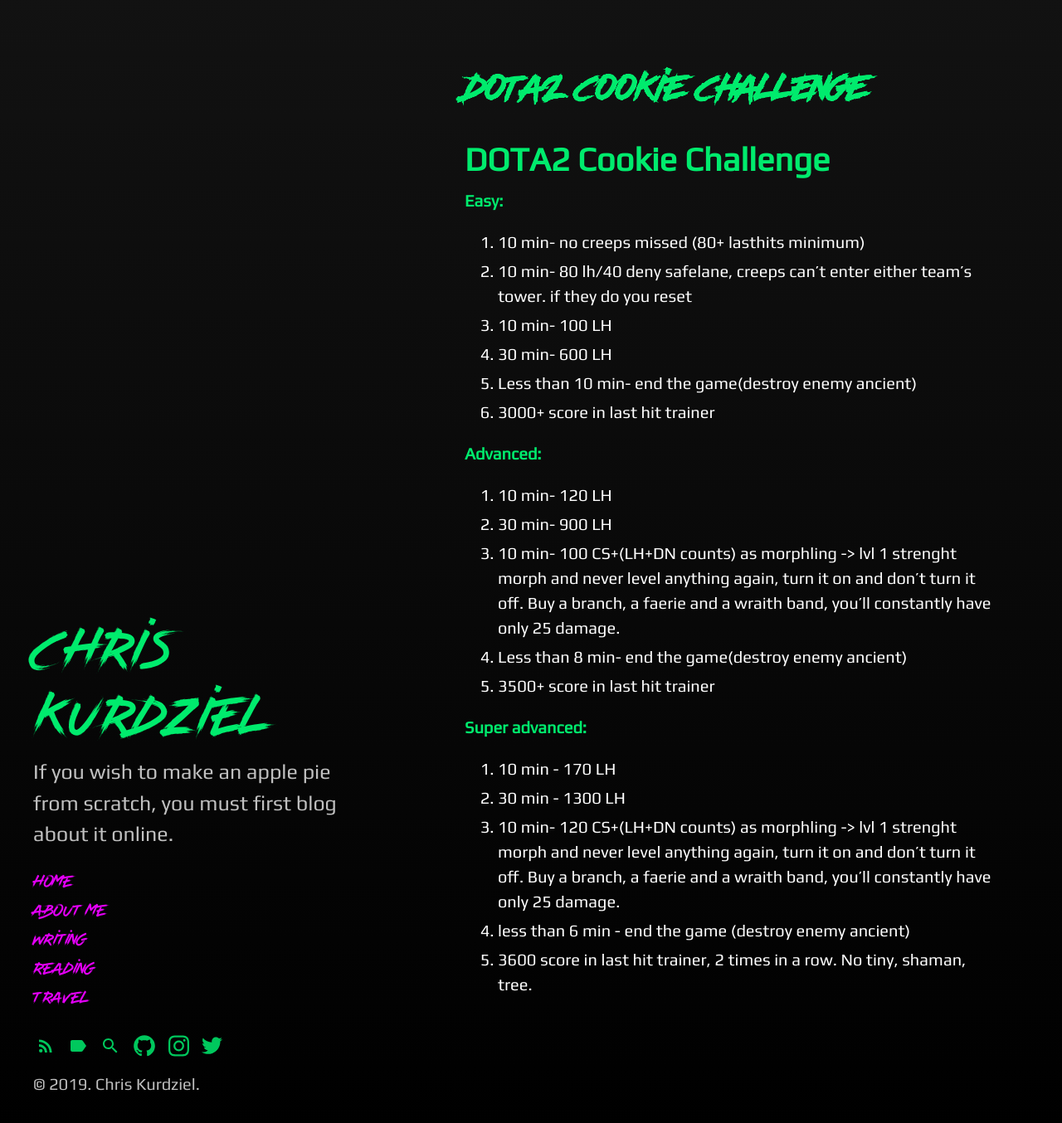
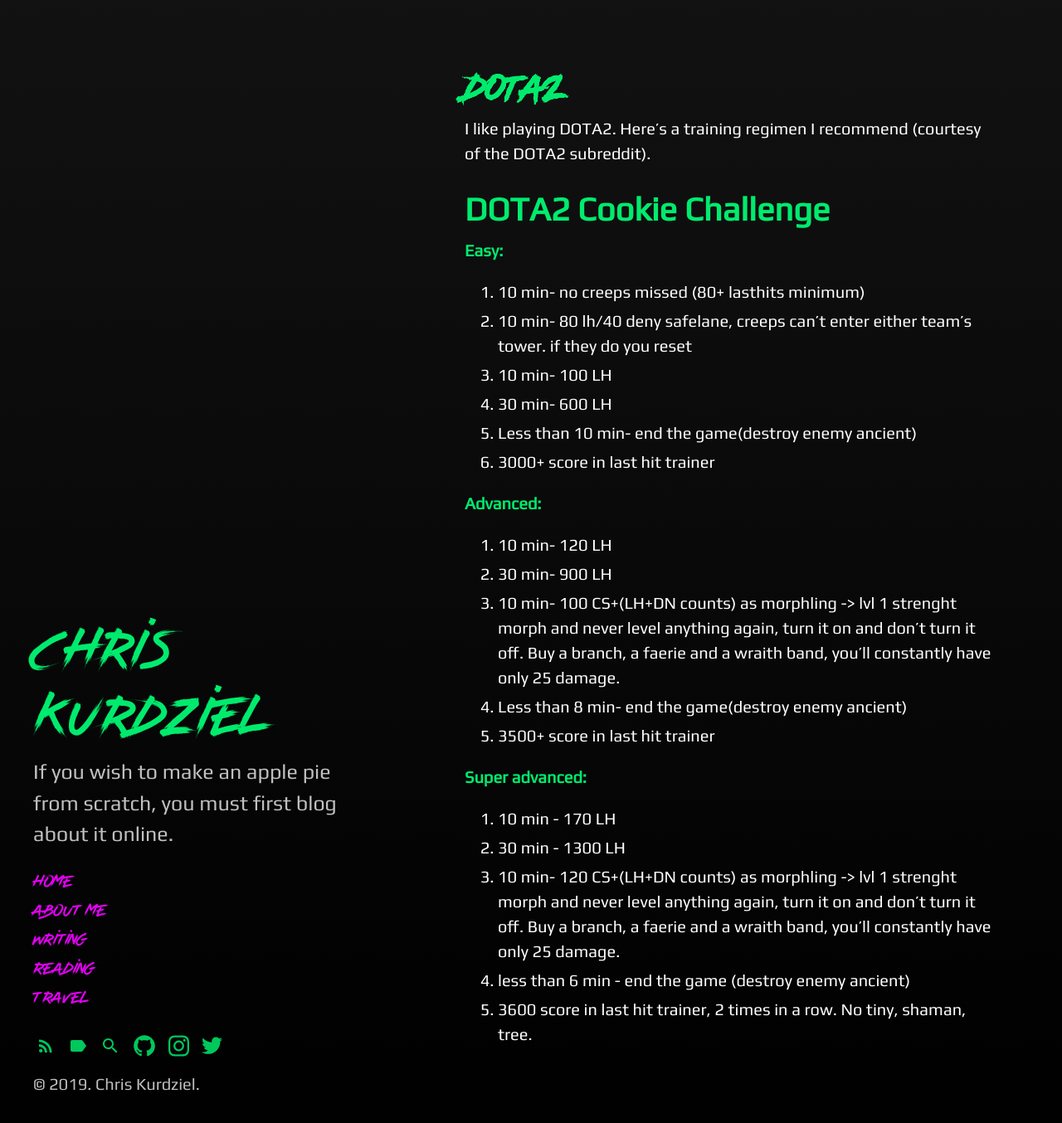
Before and after one commit to ckurdziel/ckurdziel.github.com, a Jekyll site: the page built from dota2.md, in a window 1280 px wide. Shown: the top 1354 px of the page at 83% size. Built offline with Jekyll 4.4.1, drawn with Linux system fonts in a browser that asks for light colours; our own code applies the rules of GitHub Pages for plain Markdown files.

Commit message:
Update dota2.md

```diff
--- a/dota2.md
+++ b/dota2.md
@@ -1,3 +1,12 @@
+---
+layout: page
+title: DOTA2
+permalink: /dota2/
+
+---
+
+I like playing DOTA2. Here's a training regimen I recommend (courtesy of the DOTA2 subreddit).
+
 # DOTA2 Cookie Challenge
 
 **Easy:**
```
